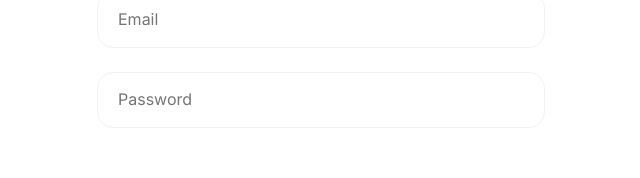
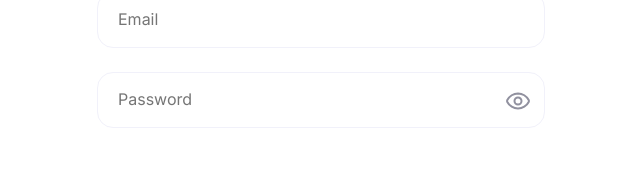
Before and after one commit to zyroans/Money-tracker, a React (Create React App) app: page /login in a window 1280 px wide. Shown: the part 426-604 px from the top of the page, without its empty margins (319-959 px from the left). Built offline with nearby package versions, Linux system fonts and the light colour scheme.

Commit message:
password reveal

```diff
--- a/package.json
+++ b/package.json
@@ -6,6 +6,7 @@
     "@testing-library/jest-dom": "^5.14.1",
     "@testing-library/react": "^13.0.0",
     "@testing-library/user-event": "^13.2.1",
+    "bootstrap": "5.2.0",
     "react": "^18.2.0",
     "react-dom": "^18.2.0",
     "react-router-dom": "6",
--- a/src/App.css
+++ b/src/App.css
@@ -295,6 +295,17 @@ a {
   color: #7f3dff;
 }
 
+form div {
+  width: 100%;
+  position: relative;
+}
+.eye {
+  position: absolute;
+  top: 20px;
+  right: 15px;
+  cursor: pointer;
+}
+
 /* Login.js */
 
 .login-btn-container {
--- a/src/pages/Login.jsx
+++ b/src/pages/Login.jsx
@@ -3,8 +3,15 @@ import Button from "../components/Button";
 import { Link } from "react-router-dom";
 import "../App.css";
 import BackButton from "../components/BackButton";
+import { useRef, useState } from "react";
 
 function Login() {
+  const password = useRef();
+  const passwordEye = useRef();
+  const [type, setType] = useState("password");
+  function togglePassword() {
+    setType(type === "password" ? "text" : "password");
+  }
   return (
     <div className="home-container">
       <div className="page-navigation-container">
@@ -18,7 +25,19 @@ function Login() {
       </div>
       <form className="forms-container">
         <input type={"email"} placeholder={"Email"} className="forms" />
-        <input type={"password"} placeholder={"Password"} className="forms" />
+        <div>
+          <input
+            placeholder="Password"
+            name="Password"
+            type={type}
+            className="forms"
+            ref={password}
+            required={true}
+          ></input>
+          <i className="eye" ref={passwordEye} onClick={togglePassword}>
+            <img alt="eye" src="/assets/eye.svg"></img>
+          </i>
+        </div>
       </form>
       <div className="login-btn-container">
         <Button text={"Login"} />
--- a/src/pages/SingUp.jsx
+++ b/src/pages/SingUp.jsx
@@ -3,13 +3,23 @@ import Button from "../components/Button";
 import "../App.css";
 import { Link } from "react-router-dom";
 import BackButton from "../components/BackButton";
-import { useRef } from "react";
+import { useRef, useState } from "react";
 
 function SingUp() {
   const name = useRef("");
   const email = useRef("");
   const password = useRef("");
   const TC = useRef("");
+  const passwordEye = useRef();
+  const [type, setType] = useState("password");
+
+  function togglePassword() {
+    setType(type === "password" ? "text" : "password");
+    console.log(password.current);
+    console.log(type, " === ", password.current.type);
+    console.log(password.current.type);
+    console.log(type);
+  }
 
   function onSubmit() {
     if (TC.current.checked === true) {
@@ -45,13 +55,20 @@ function SingUp() {
           className="forms"
           ref={email}
         ></input>
+        <div>
           <input
             placeholder="Password"
             name="Password"
-          type={"password"}
+            type={type}
             className="forms"
+            minLength={8}
             ref={password}
+            required={true}
           ></input>
+          <i className="eye" ref={passwordEye} onClick={() => togglePassword()}>
+            <img alt="eye" src="/assets/eye.svg"></img>
+          </i>
+        </div>
       </form>
       <label className="TC">
         By signing up, you agree to the{" "}
```
Also changed, not shown: public/assets/eye.svg (added), 1 other file (tests, documents, lock files or other folders). Lines whose indentation alone changed are shown as unchanged.
